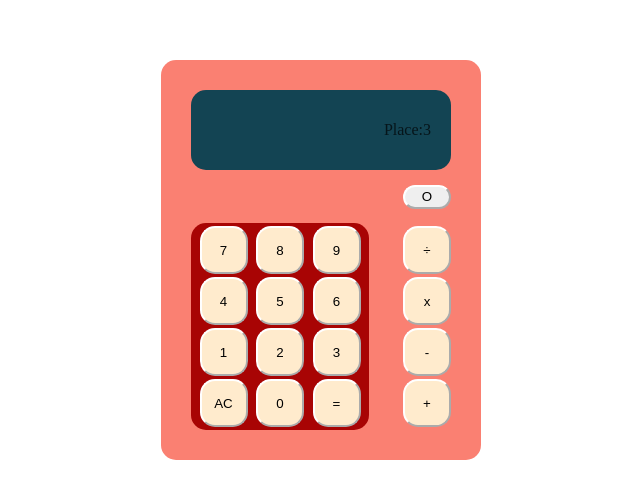
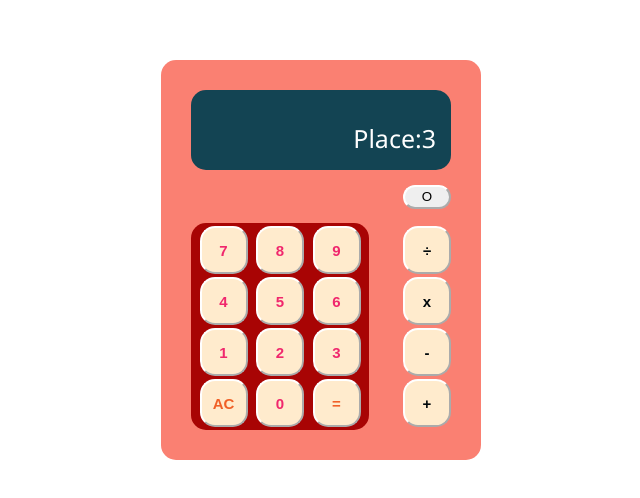
Before and after one commit to Marsh1100/Calculadora, a plain HTML site: page index.html in a window 1280 px wide. Shown: the part 140-638 px from the top of the page, without its empty margins (319-959 px from the left). Drawn offline with Linux system fonts and the light colour scheme.

Commit message:
feat: :lipstick: Cambio de fuente y tamaños
Se modifica la fuente y colores de botones de la calculadora

```diff
--- a/styles.css
+++ b/styles.css
@@ -6,7 +6,10 @@
 body{
     background-color: antiquewhite;
 }
+
 .contenedor{
+    font-family: 'Segoe UI', Tahoma, Geneva, Verdana, sans-serif;
+    font-size: 25px;
 
     position: absolute;
     position: absolute;
@@ -27,15 +30,17 @@ body{
 }
 
 .pantalla{
+
     grid-area: 1/1/2/3;
     background-color: rgb(19, 68, 83);
-    color: rgb(6, 21, 26);
+    color: rgb(255, 255, 255);
 
     display: flex;
     flex-direction: row-reverse;
-    align-items: center;
 
-    padding: 20px;
+    align-items: flex-end;
+
+    padding: 15px;
     border-radius: 15px;
 
     height: 10vh;
@@ -57,6 +62,7 @@ body{
 
 }
 .numeros{
+
     grid-area: 3/1/4/2;
     background-color: rgb(168, 4, 4);
 
@@ -73,6 +79,10 @@ body{
 .num1,.num2,.num3,.num4,.num5,.num6,.num7,.num8,.num9,.num0,.igual{
     width: 6vh;
     height: 6vh;
+
+    font-size: 15px;
+    font-weight: bold;
+    color: rgb(240, 39, 109);
 
     border-radius: 15px;
     background-color: blanchedalmond;
@@ -92,6 +102,9 @@ body{
     width: 6vh;
     height: 6vh;
 
+    font-size: 15px;
+    font-weight: bold;
+    color: rgb(1, 8, 11);
     border-radius: 15px;
     background-color: blanchedalmond;
 
@@ -99,6 +112,10 @@ body{
     place-items: center;
 }
 
+.igual,.limpiar{
+    color: rgb(240, 96, 39);
+
+}
 button{
     border-color:white;
 }
```
